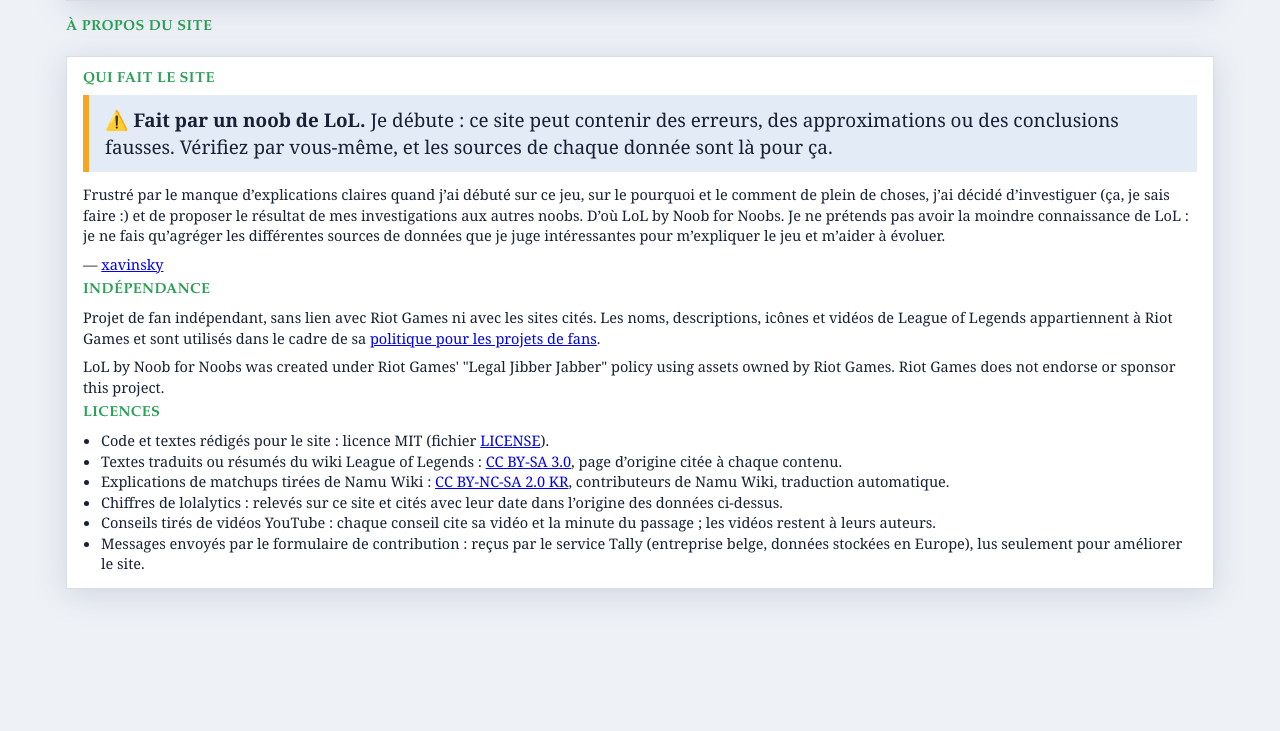
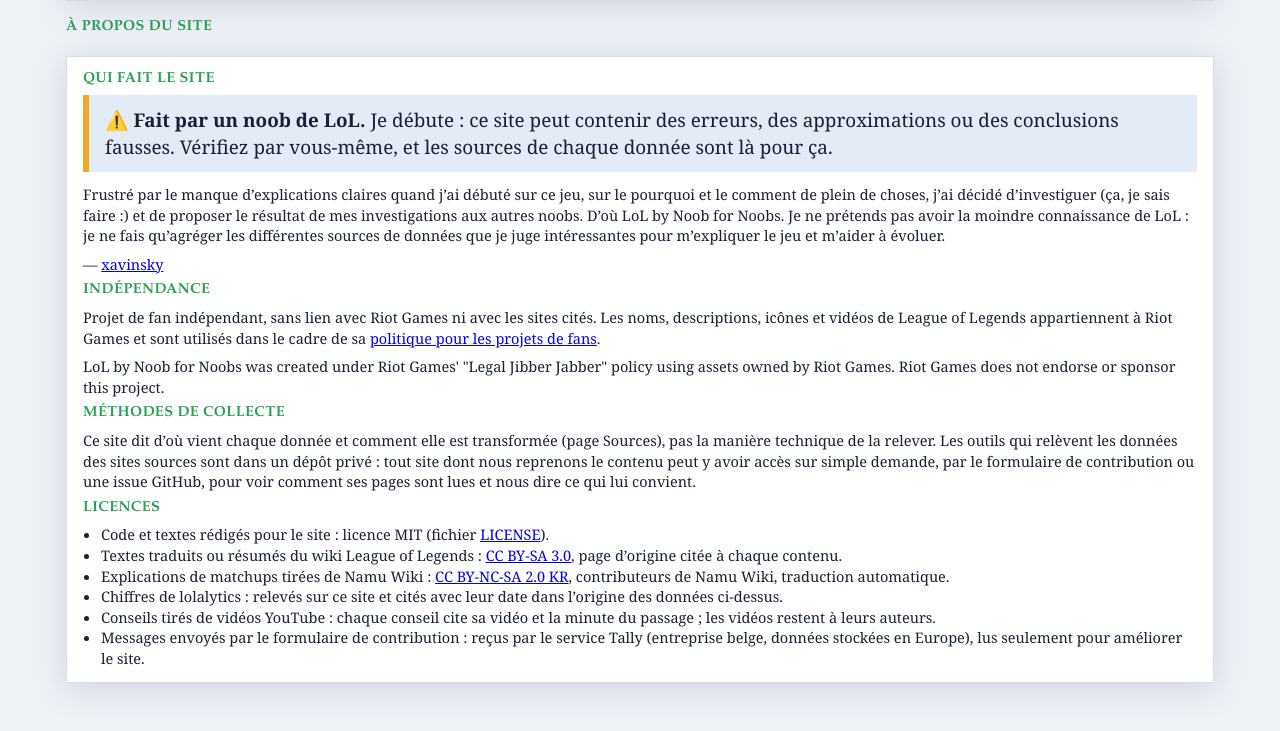
Before and after one commit to xavinsky/lolbynoobfornoobs, a plain HTML site: page apropos.html in a window 1280 px wide. Shown: the part 943-1674 px from the top of the page. Before the commit the page ends 1616 px from the top, so only its background shows below. Drawn offline with Linux system fonts and the light colour scheme.

Commit message:
Page À propos : méthodes de collecte accessibles sur demande

```diff
--- a/apropos.html
+++ b/apropos.html
@@ -55,6 +55,8 @@
     <h3 class="section-label" data-i18n="indepH"></h3>
     <p style="margin:0 0 8px;" data-i18n="indepText"></p>
     <p style="margin:0 0 8px;" lang="en">LoL by Noob for Noobs was created under Riot Games' "Legal Jibber Jabber" policy using assets owned by Riot Games. Riot Games does not endorse or sponsor this project.</p>
+    <h3 class="section-label" data-i18n="collecteH"></h3>
+    <p style="margin:0 0 8px;" data-i18n="collecteText"></p>
     <h3 class="section-label" data-i18n="licH"></h3>
     <ul style="margin:0; padding-left:18px;" id="licList"></ul>
   </div>
@@ -97,6 +99,8 @@
       whoText: "Frustré par le manque d’explications claires quand j’ai débuté sur ce jeu, sur le pourquoi et le comment de plein de choses, j’ai décidé d’investiguer (ça, je sais faire :) et de proposer le résultat de mes investigations aux autres noobs. D’où LoL by Noob for Noobs. Je ne prétends pas avoir la moindre connaissance de LoL : je ne fais qu’agréger les différentes sources de données que je juge intéressantes pour m’expliquer le jeu et m’aider à évoluer.",
       indepH: 'Indépendance',
       indepText: 'Projet de fan indépendant, sans lien avec Riot Games ni avec les sites cités. Les noms, descriptions, icônes et vidéos de League of Legends appartiennent à Riot Games et sont utilisés dans le cadre de sa <a href="https://www.riotgames.com/en/legal" target="_blank" rel="noopener">politique pour les projets de fans</a>.',
+      collecteH: 'Méthodes de collecte',
+      collecteText: "Ce site dit d’où vient chaque donnée et comment elle est transformée (page Sources), pas la manière technique de la relever. Les outils qui relèvent les données des sites sources sont dans un dépôt privé : tout site dont nous reprenons le contenu peut y avoir accès sur simple demande, par le formulaire de contribution ou une issue GitHub, pour voir comment ses pages sont lues et nous dire ce qui lui convient.",
       licH: 'Licences',
       licItems: [
         'Code et textes rédigés pour le site : licence MIT (fichier <a href="https://github.com/xavinsky/lolbynoobfornoobs/blob/main/LICENSE" target="_blank" rel="noopener">LICENSE</a>).',
@@ -137,6 +141,8 @@
       whoText: "Frustrated by the lack of clear explanations when I started this game — the why and how of so many things — I decided to investigate (that, I know how to do 🙂) and share the results with other noobs. Hence LoL by Noob for Noobs. I don’t claim to know anything about LoL: I just gather the various data sources I find useful to understand the game and help myself improve.",
       indepH: 'Independence',
       indepText: 'An independent fan project, with no connection to Riot Games or to the sites credited here. League of Legends names, descriptions, icons and videos belong to Riot Games and are used under its <a href="https://www.riotgames.com/en/legal" target="_blank" rel="noopener">policy for fan projects</a>.',
+      collecteH: 'Data collection methods',
+      collecteText: "This site states where each piece of data comes from and how it is transformed (Sources page), not the technical way it is collected. The tools that collect data from our source sites are kept in a private repository: any site whose content we use can get access to it on request, through the contribution form or a GitHub issue, to see how its pages are read and tell us what suits it.",
       licH: 'Licences',
       licItems: [
         'Code and text written for the site: MIT licence (<a href="https://github.com/xavinsky/lolbynoobfornoobs/blob/main/LICENSE" target="_blank" rel="noopener">LICENSE</a> file).',
@@ -177,6 +183,8 @@
       whoText: '이 게임을 처음 시작했을 때, 왜 그리고 어떻게라는 명확한 설명이 부족해 답답했습니다. 그래서 제가 잘하는 일, 즉 조사를 해보기로 했고 그 결과를 다른 초보자들과 나누기로 했습니다. 그렇게 만들어진 것이 LoL by Noob for Noobs입니다. 저는 롤에 대해 특별히 잘 안다고 주장하지 않습니다. 그저 게임을 이해하고 실력을 늘리는 데 도움이 된다고 생각하는 여러 출처의 자료를 모아 정리할 뿐입니다.',
       indepH: '독립성',
       indepText: '이 프로젝트는 라이엇 게임즈나 여기에 소개된 사이트들과 무관한 독립적인 팬 프로젝트입니다. 리그 오브 레전드의 이름, 설명, 아이콘, 영상은 라이엇 게임즈의 소유이며, <a href="https://www.riotgames.com/en/legal" target="_blank" rel="noopener">팬 프로젝트 정책</a>에 따라 사용됩니다.',
+      collecteH: '데이터 수집 방법',
+      collecteText: "이 사이트는 각 데이터의 출처와 변환 방식(출처 페이지)을 밝히지만, 데이터를 수집하는 기술적인 방법은 공개하지 않습니다. 출처 사이트에서 데이터를 수집하는 도구는 비공개 저장소에 있습니다. 저희가 콘텐츠를 사용하는 사이트는 기여 양식이나 GitHub 이슈로 요청하시면 이 저장소에 접근하여, 자신의 페이지가 어떻게 읽히는지 확인하고 원하시는 방식을 알려 주실 수 있습니다.",
       licH: '라이선스',
       licItems: [
         '사이트를 위해 작성된 코드와 텍스트: MIT 라이선스 (<a href="https://github.com/xavinsky/lolbynoobfornoobs/blob/main/LICENSE" target="_blank" rel="noopener">LICENSE</a> 파일).',
```
